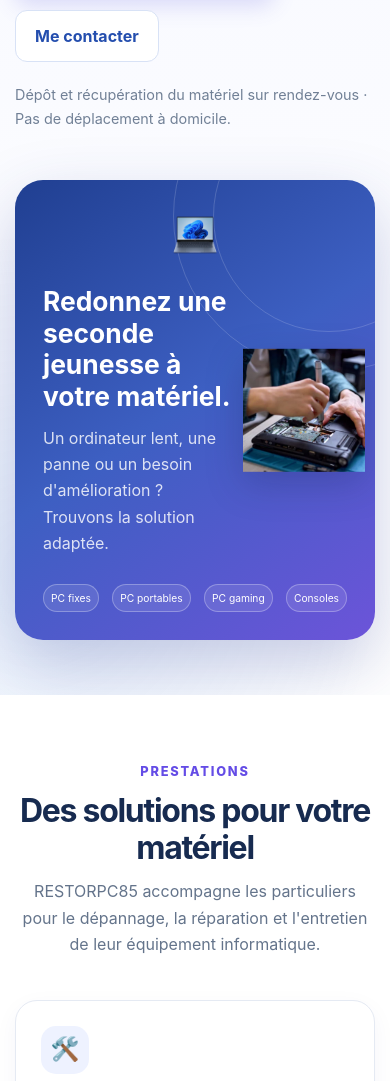
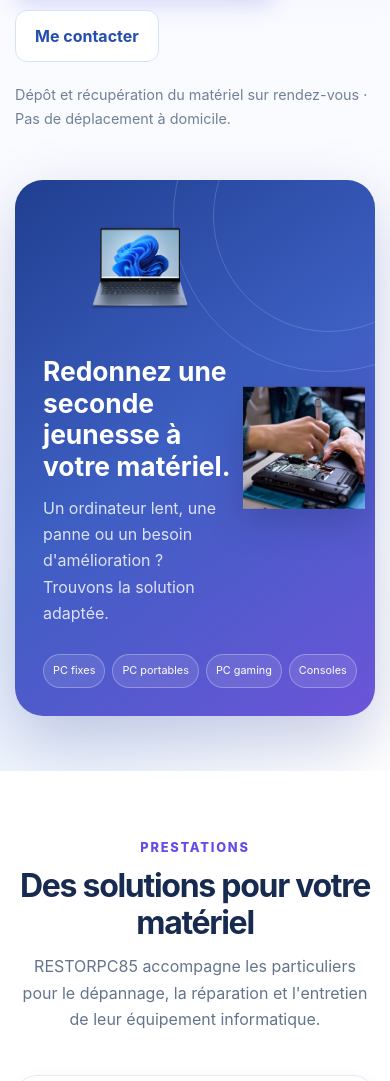
Before and after one commit to Nicolas85310/restorpc, a plain HTML site: page index.html in a window 390 px wide. Shown: the part 589-1670 px from the top of the page. Drawn offline with Linux system fonts and the light colour scheme.

Commit message:
Add files via upload

```diff
--- a/index.html
+++ b/index.html
@@ -73,8 +73,8 @@
     .visual-card:before,.visual-card:after { content:""; position:absolute; border:1px solid rgba(255,255,255,.16); border-radius:50%; }
     .visual-card:before { width:310px;height:310px;right:-110px;top:-120px; }
     .visual-card:after { width:230px;height:230px;right:-70px;top:-80px; }
-    .visual-icon { display:flex; justify-content:center; align-items:center; margin:0 0 20px; }
-    .visual-icon img { display:block; width:64px; height:64px; object-fit:contain; }
+    .visual-icon { display:flex; justify-content:center; align-items:center; width:64%; margin:0 0 20px; }
+    .visual-icon img { display:block; width:128px; height:128px; object-fit:contain; }
     .visual-card h2 { font-size:1.65rem; line-height:1.2; max-width:64%; margin:0 0 12px; }
     .visual-card p { color:rgba(255,255,255,.82); max-width:64%; margin:0; }
     .visual-content { position:relative; z-index:2; width:100%; }
@@ -83,8 +83,8 @@
       width:36%; max-height:76%; object-fit:contain;
       filter:drop-shadow(0 12px 18px rgba(12,25,65,.22));
     }
-    .mini-pills { display:flex; flex-wrap:nowrap; justify-content:space-between; gap:7px; margin-top:27px; width:100%; position:relative; z-index:3; }
-    .mini-pills span { flex:0 1 auto; white-space:nowrap; text-align:center; font-size:clamp(.66rem,.9vw,.78rem); border:1px solid rgba(255,255,255,.28); background:rgba(255,255,255,.1); padding:6px 9px; border-radius:999px; }
+    .mini-pills { display:flex; flex-wrap:nowrap; justify-content:flex-start; gap:9px; margin-top:27px; width:100%; position:relative; z-index:3; }
+    .mini-pills span { flex:0 0 auto; white-space:nowrap; text-align:center; font-size:clamp(.72rem,.95vw,.84rem); border:1px solid rgba(255,255,255,.28); background:rgba(255,255,255,.1); padding:9px 13px; border-radius:999px; }
     section { padding:82px 0; }
     .section-head { max-width:700px; margin:0 auto 42px; text-align:center; }
     .kicker { color:var(--purple); font-size:.8rem; text-transform:uppercase; letter-spacing:.14em; font-weight:850; }
@@ -147,10 +147,11 @@
       .review-top { align-items:flex-start; flex-direction:column; }
       .brand-logo { width:175px; max-height:58px; }
       .visual-content { width:100%; }
-      .visual-icon img { width:58px; height:58px; }
+      .visual-icon { width:64%; }
+      .visual-icon img { width:128px; height:128px; }
       .visual-card h2,.visual-card p { max-width:64%; }
-      .mini-pills { gap:5px; }
-      .mini-pills span { font-size:.64rem; padding:5px 7px; }
+      .mini-pills { gap:7px; }
+      .mini-pills span { font-size:.68rem; padding:7px 9px; }
       .visual-image { right:10px; width:34%; max-height:68%; }
     }
   </style>
```
